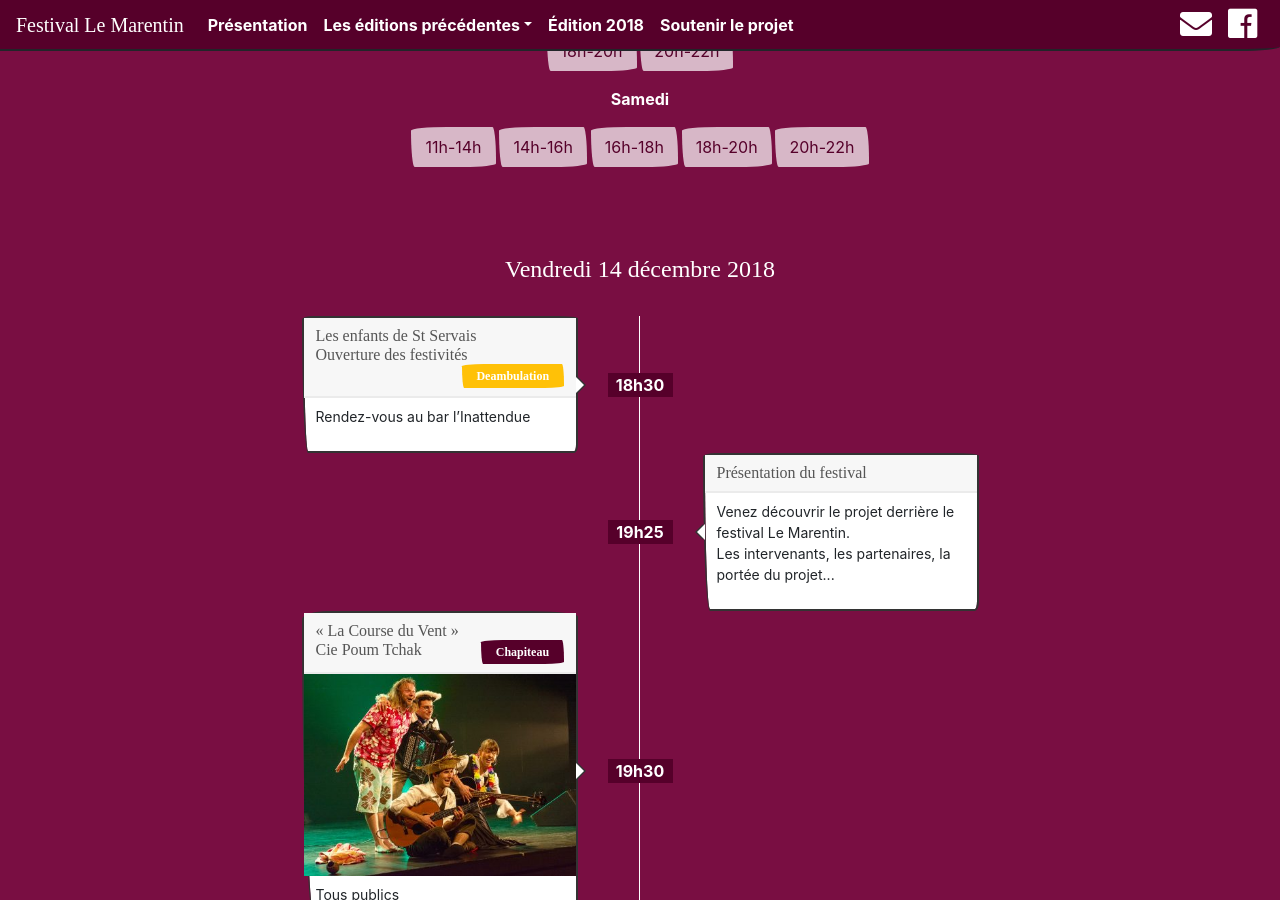
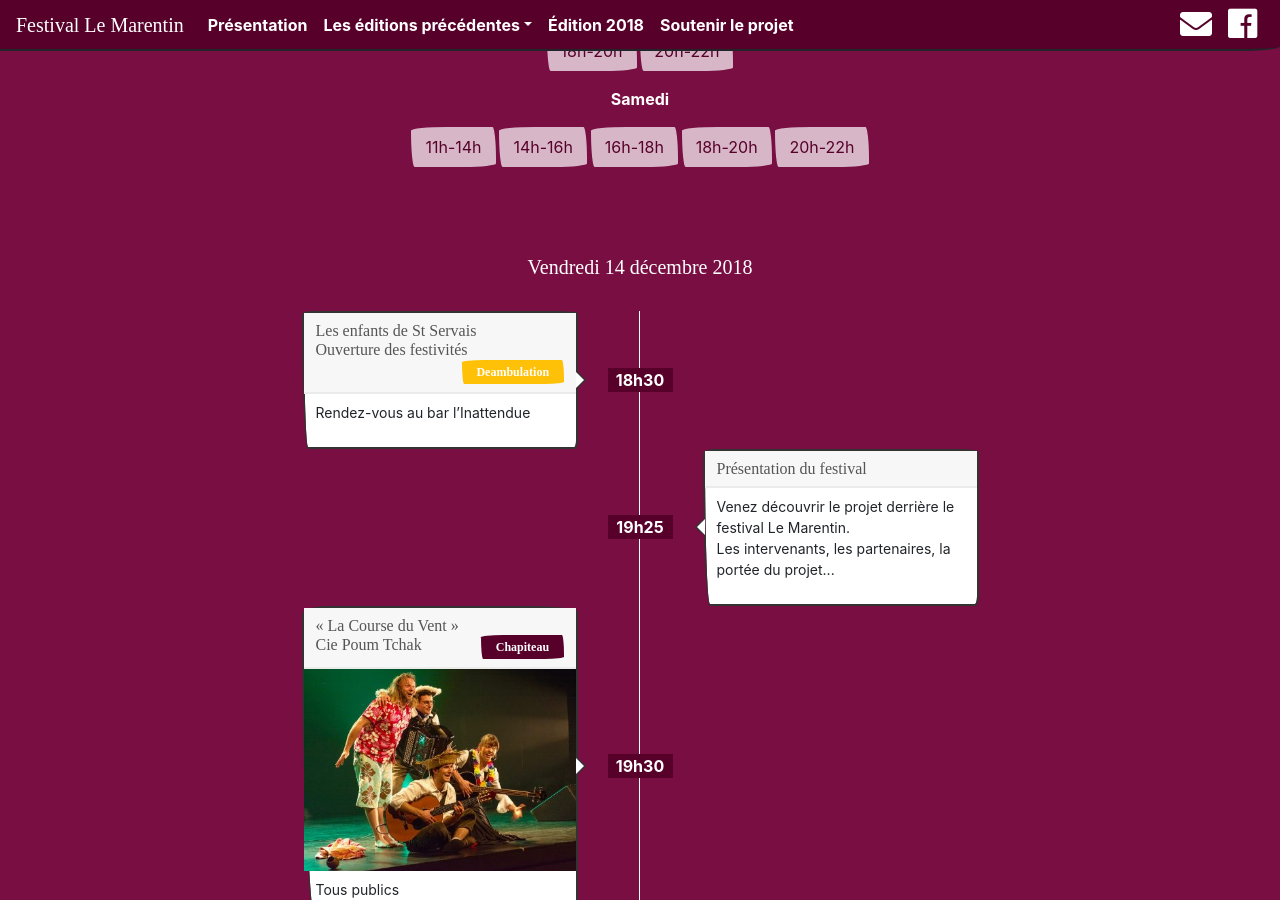
Before and after one commit to tibodut/marentin, a Jekyll site: the page built from edition-2018.html, in a window 1280 px wide and 900 px high, scrolled down 736 px. Built offline with Jekyll 4.4.1, drawn with Linux system fonts in a browser that asks for light colours; nearby versions of some CDN libraries; some web fonts are replaced.

Commit message:
Update edition-2018.html

```diff
--- a/edition-2018.html
+++ b/edition-2018.html
@@ -51,7 +51,7 @@
 <a class="btn btn-default" href="#samedi5" role="button" style="background:rgba(255,255,255,.7)"> 20h-22h</a></p>
     </div>
         <br /><br /><br />
-               <h4 class="text-center">Vendredi 14 décembre 2018</h4>
+               <h5 class="text-center">Vendredi 14 décembre 2018</h5>
 <br />
         <style>
 .timeline-v .popover>.arrow{top: calc(50% - .5rem)}
@@ -99,7 +99,7 @@
         <br />
          <div class="container">
 
-       <h4 class="text-center">Samedi 15 décembre 2018</h4>
+       <h5 class="text-center">Samedi 15 décembre 2018</h5>
              <br />
         <style>
 .timeline-v .popover>.arrow{top: calc(50% - .5rem)}
```
